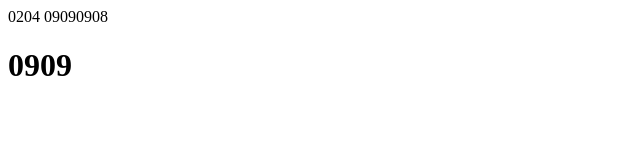
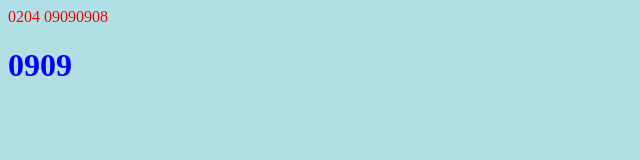
Before and after one commit to 20240906book/09080909, a plain HTML site: page index.html in a window 1280 px wide. Shown: the whole page, without its empty margins (0-640 px from the left). Drawn offline with Linux system fonts and the light colour scheme.

Commit message:
Update index.html

```diff
--- a/index.html
+++ b/index.html
@@ -2,8 +2,15 @@
 <head>
   <title>09080909</title>
 
+  <style>
+body {background-color: powderblue;}
+h1   {color: blue;}
+p    {color: red;}
+</style>
+</head>
   <body>
     <p>0204 09090908</p>
     <h1>0909</h1>
   </body>
-</head>
+
+</html>
```
